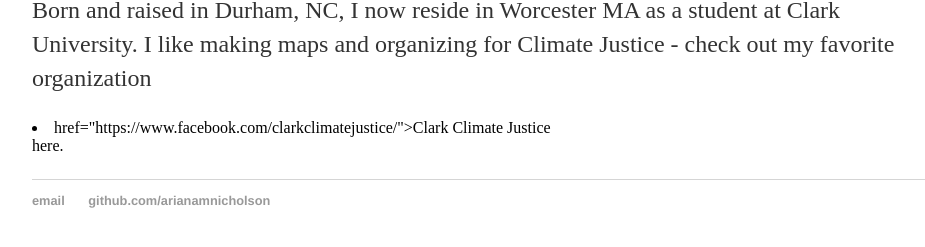
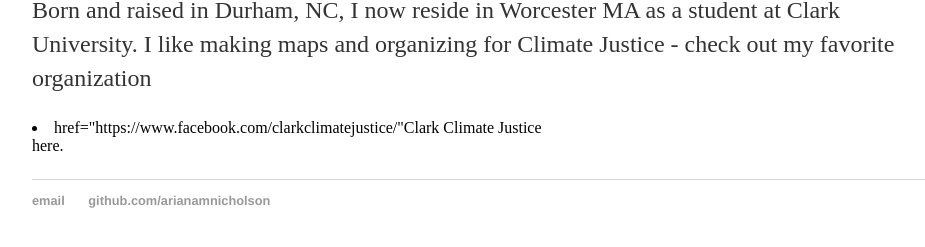
Before and after one commit to arianamnicholson/arianamnicholson.github.io, a Jekyll site: the page built from about/index.html, in a window 1280 px wide. Shown: the part 203-450 px from the top of the page, without its empty margins (160-1085 px from the left). Built offline with Jekyll 4.4.1, drawn with Linux system fonts in a browser that asks for light colours; part of the change alters nothing that is shown.

```diff
--- a/about/index.html
+++ b/about/index.html
@@ -4,5 +4,5 @@ title: About Ari
 ---
 <div class="blurb">
 	<h1>About Ari</h1>
-	<p>Born and raised in Durham, NC, I now reside in Worcester MA as a student at Clark University. I like making maps and organizing for Climate Justice - check out my favorite organization <li> href="https://www.facebook.com/clarkclimatejustice/">Clark Climate Justice</li> here.</p>
+	<p>Born and raised in Durham, NC, I now reside in Worcester MA as a student at Clark University. I like making maps and organizing for Climate Justice - check out my favorite organization <li> href="https://www.facebook.com/clarkclimatejustice/"Clark Climate Justice</li> here.</p>
 </div><!-- /.blurb -->
```
